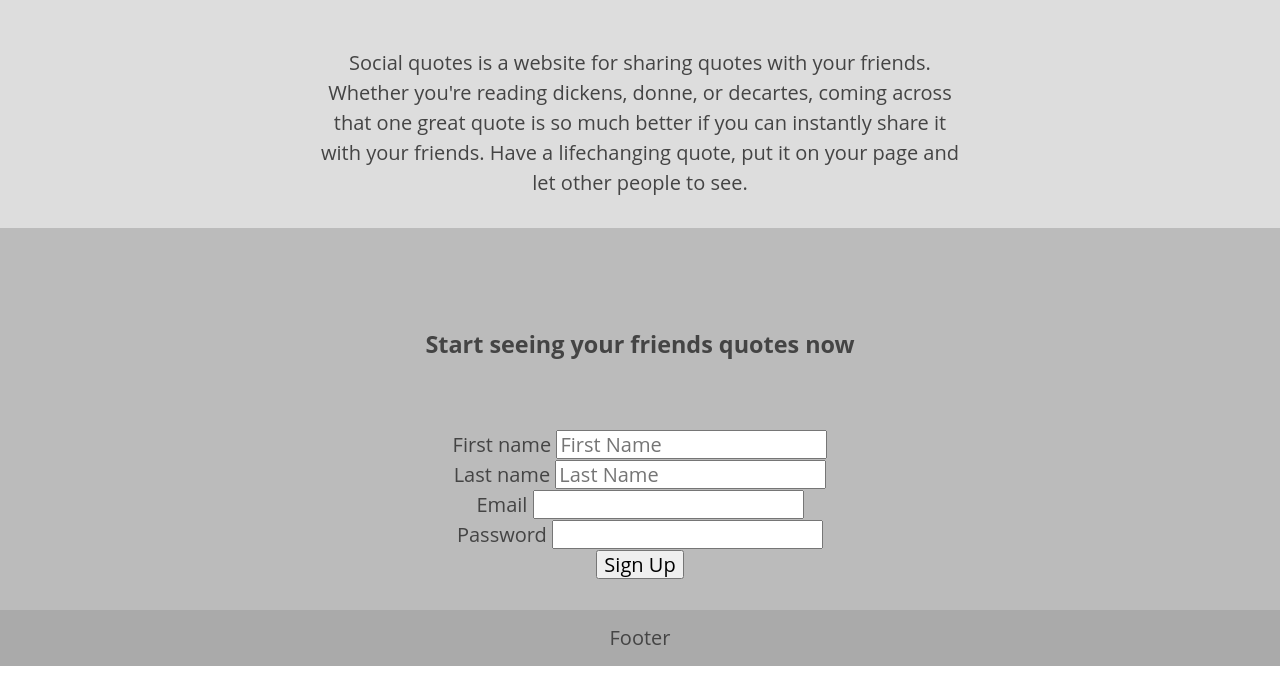
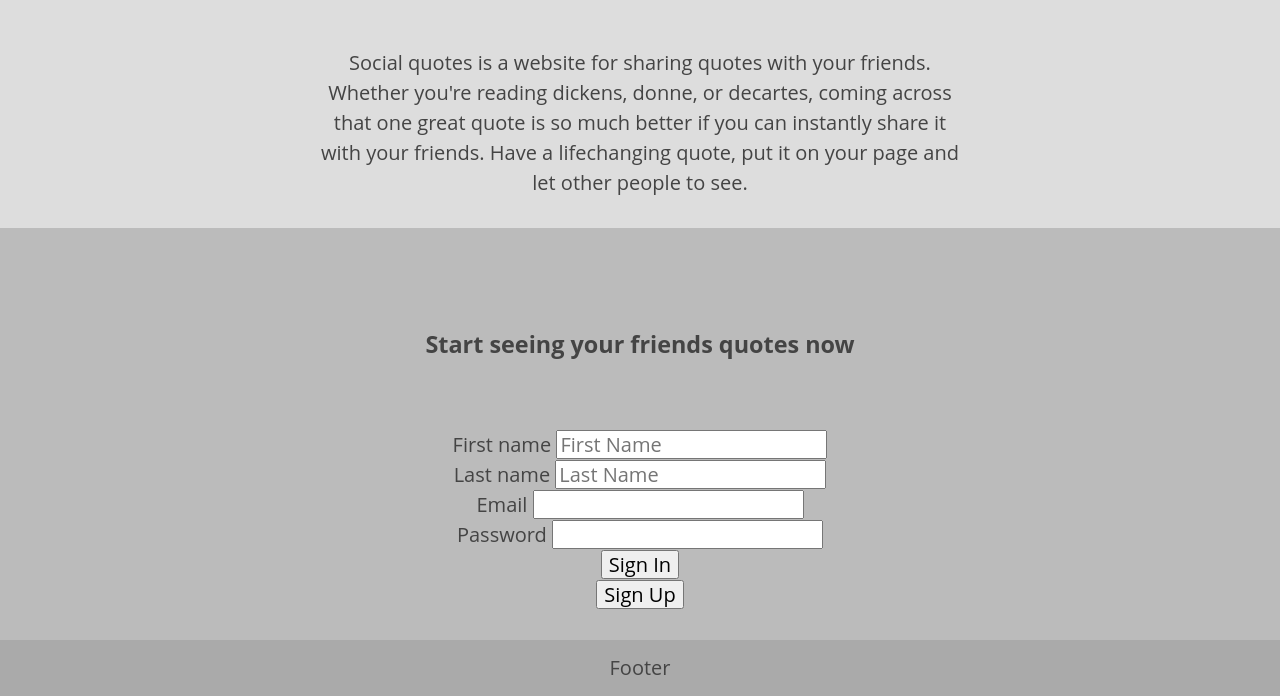
Before and after one commit to Daniel-Slabaugh/social-quotes, a website: page index.html in a window 1280 px wide. Shown: the part 427-1123 px from the top of the page. Before the commit the page ends 1093 px from the top, so only its background shows below. Drawn offline with nearby package versions, Linux system fonts and the light colour scheme.

Commit message:
added button to go to signup page

```diff
--- a/index.html
+++ b/index.html
@@ -44,7 +44,10 @@
               <label for="password">Password</label>
               <input type="password" name='password' id='password' />
             </div>
-            <button type='submit'>Sign Up</button>
+            <button type='submit'>Sign In</button>
+        </form>
+        <form>
+     		<a href="signup-page.html"><button type='submit'>Sign Up</button></a>
         </form>
       </section>
     </main>
```
